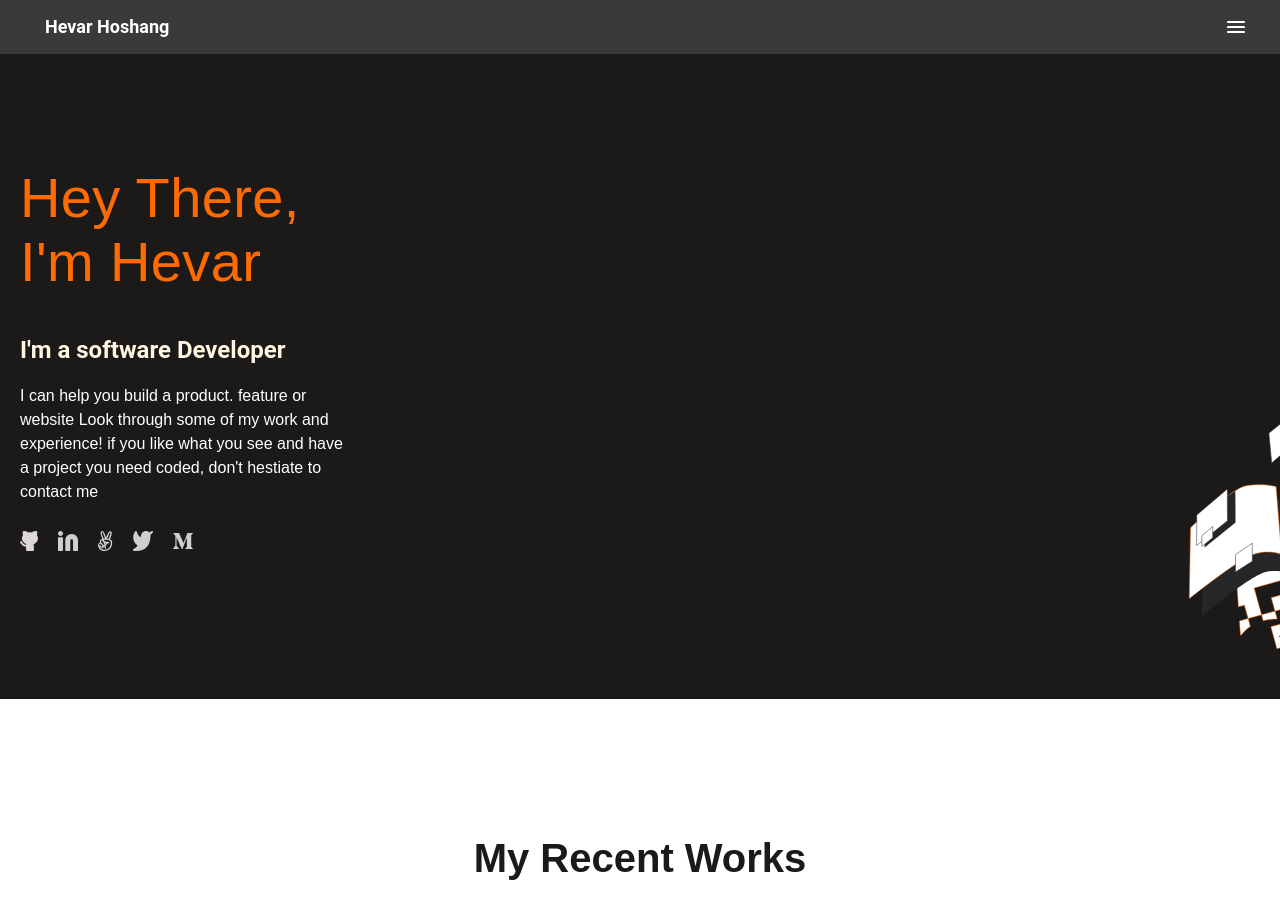
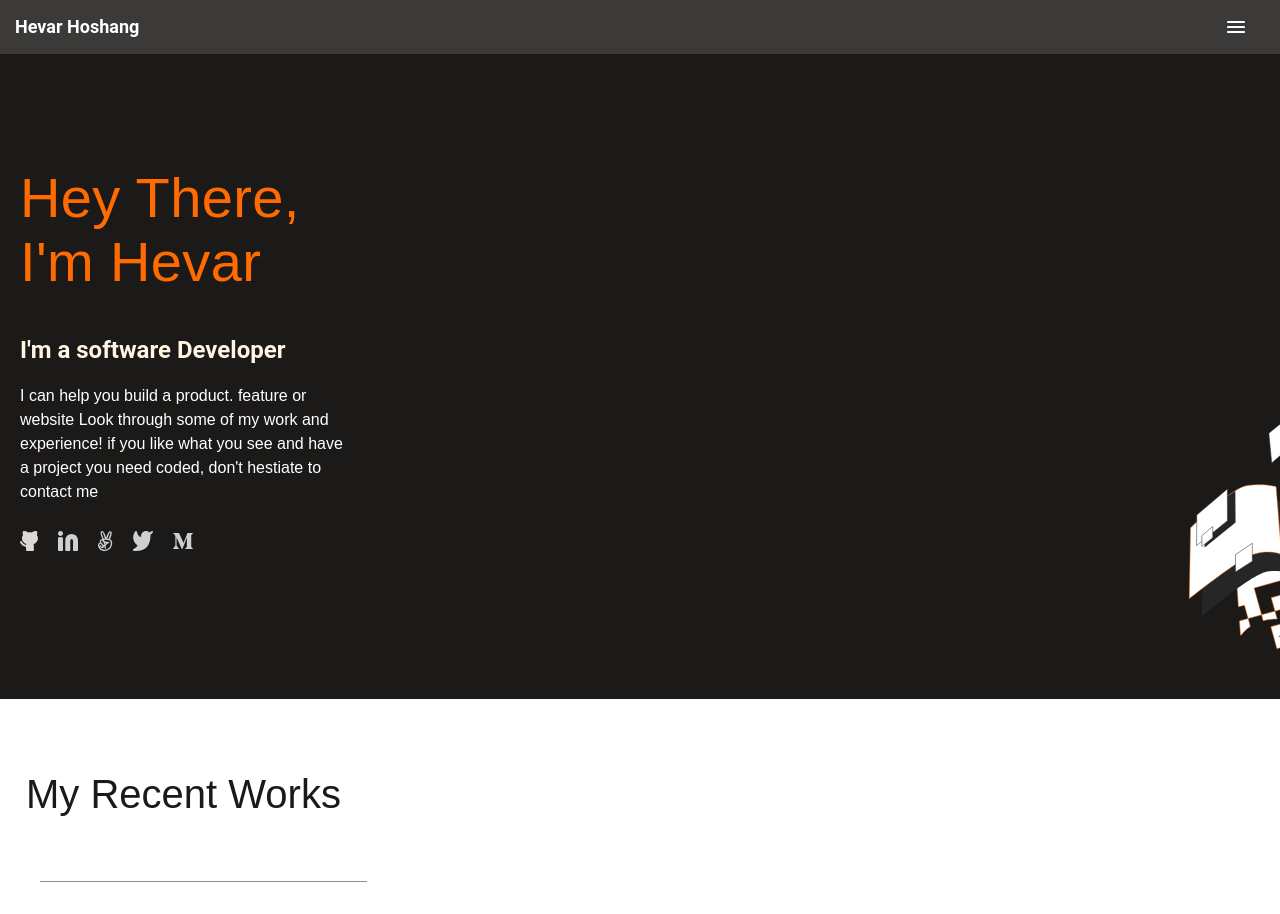
Before and after one commit to whiteWolfx99/Portfolio, a website: page index.html in a window 1280 px wide. Shown: the top 914 px of the page. Drawn offline with Linux system fonts and the light colour scheme.

Commit message:
final changes

```diff
--- a/styless.css
+++ b/styless.css
@@ -35,10 +35,6 @@ img {
   justify-content: space-between;
   align-items: flex-end;
   padding: 15px;
-}
-
-.myname {
-  margin-left: 30px;
 }
 
 .endnavbar {
@@ -118,16 +114,20 @@ img {
 }
 
 .Section-two-Title {
-  padding-top: 80px;
+  width: 327px;
+  height: 83px;
   font-family: 'Crete Round', sans-serif;
-  font-weight: bold;
+  font-style: normal;
+  font-weight: 400;
   font-size: 40px;
   line-height: 52px;
   display: flex;
-  text-align: center;
   align-items: center;
+  justify-content: center;
   color: #1c1a19;
-  justify-content: center;
+  flex: none;
+  order: 0;
+  flex-grow: 0;
 }
 
 .Section-two-Skills {
```
Also changed, not shown: index.html (+0 -38 lines).
